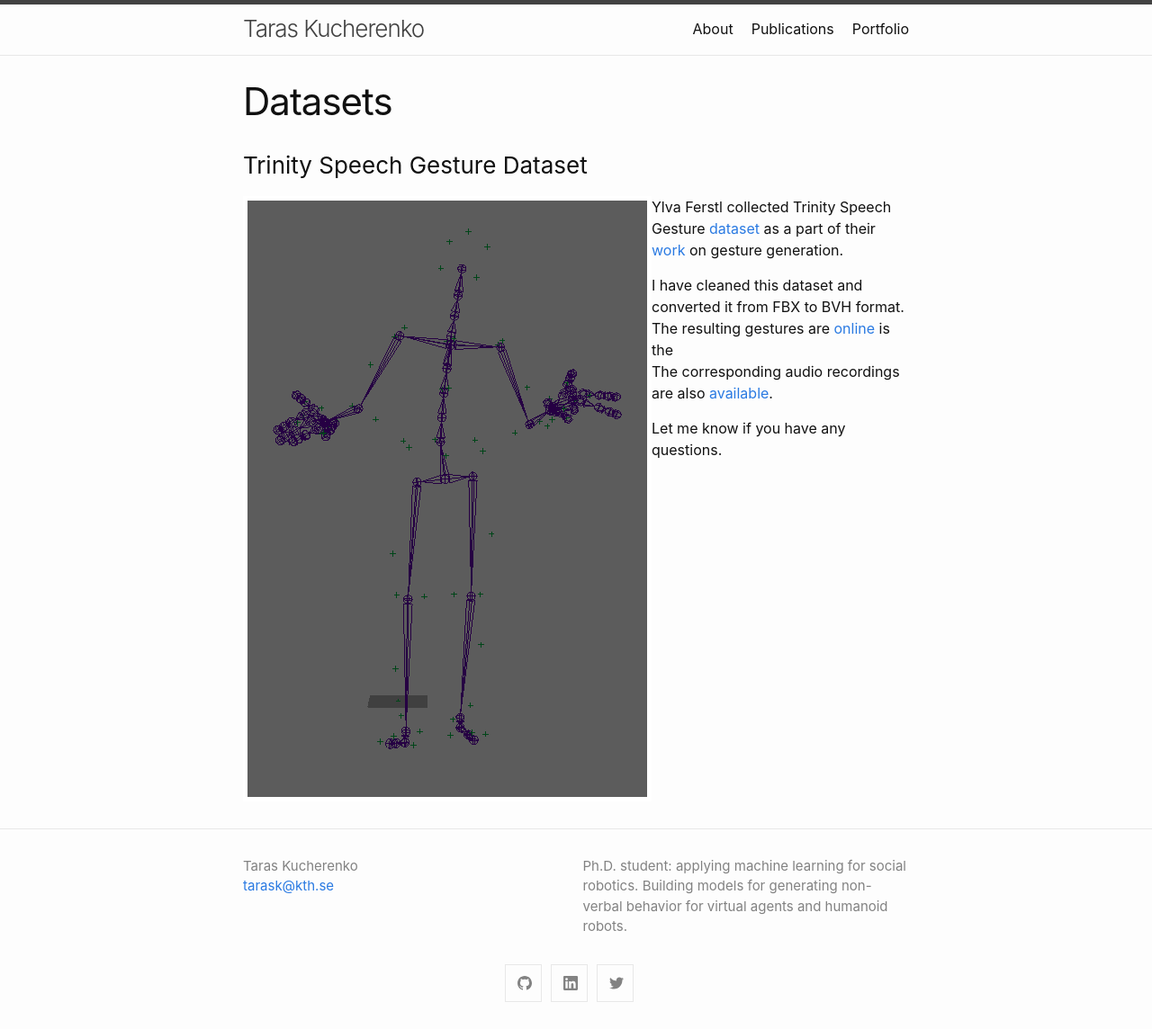
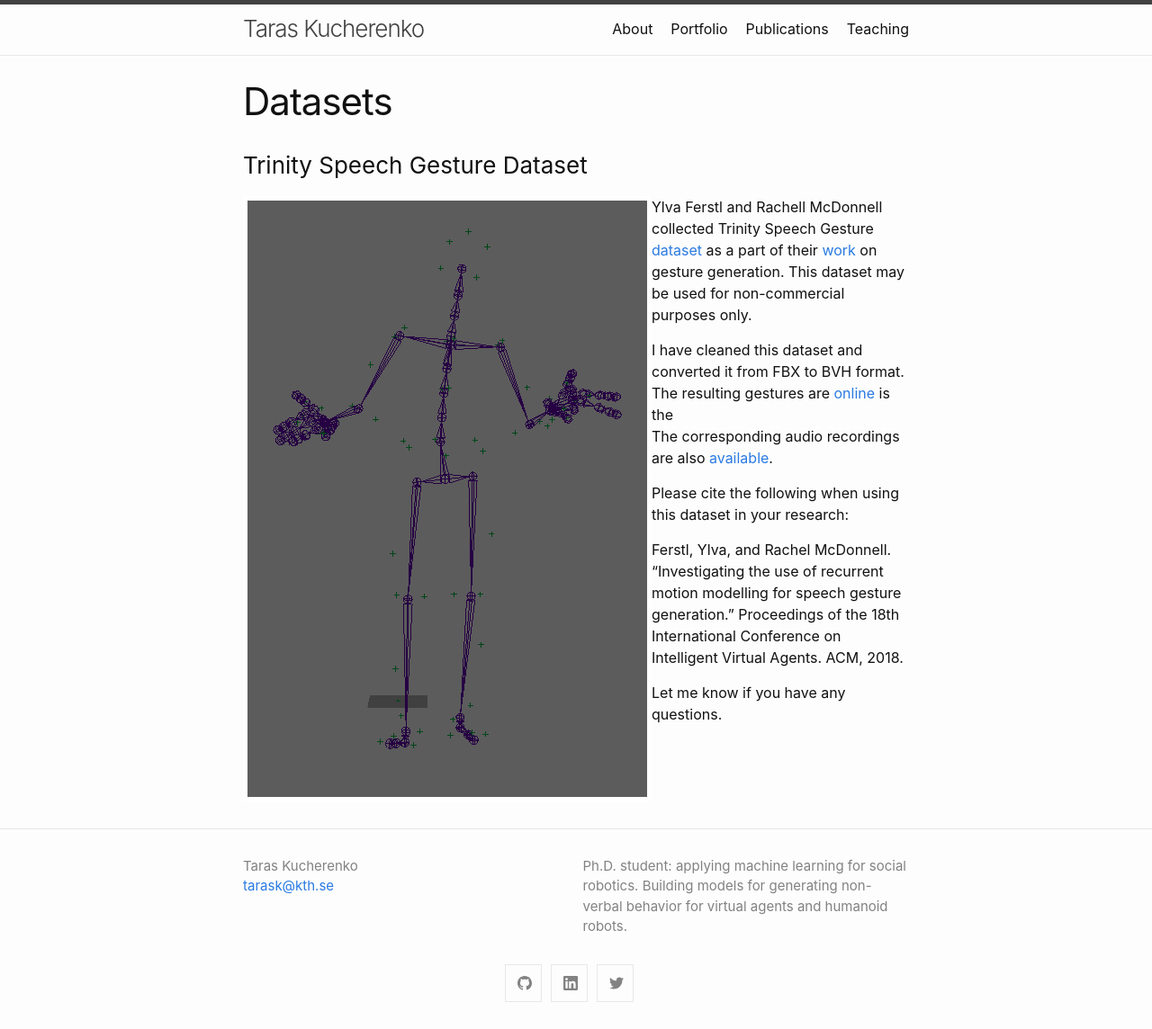
Before and after one commit to Svito-zar/Svito-zar.github.io, a Jekyll site: the page built from _pages/datasets.md, in a window 1280 px wide. Shown: the whole page at 90% size. Built offline with Jekyll 4.4.1, drawn with Linux system fonts in a browser that asks for light colours.

Commit message:
Added teaching page

```diff
--- a/_config.yml
+++ b/_config.yml
@@ -35,8 +35,10 @@
 # this and add the path to the pages in order as they should show up
 header_pages:
  - index.md
+ - _pages/portfolio.md
  - _pages/publications.md
- - _pages/portfolio.md
+ - _pages/teaching.md
+ #- _pages/datasets.md
 
 # Build settings
 markdown: kramdown
--- a/_pages/datasets.md
+++ b/_pages/datasets.md
@@ -8,11 +8,17 @@
 
 <!-- ![portrait](../assets/Trinity.png "Dataset") -->
 <img style="float: left; border: 5px solid white" src="../assets/Trinity.png" alt="trinity">
-Ylva Ferstl collected Trinity Speech Gesture [dataset](https://trinityspeechgesture.scss.tcd.ie/) as a part of their [work](https://www.scss.tcd.ie/Rachel.McDonnell/papers/IVA2018b.pdf) on gesture generation.
+Ylva Ferstl and Rachell McDonnell collected Trinity Speech Gesture [dataset](https://trinityspeechgesture.scss.tcd.ie/) as a part of their [work](https://www.scss.tcd.ie/Rachel.McDonnell/papers/IVA2018b.pdf) on gesture generation.
+This dataset may be used for non-commercial purposes only.
 
 
 I have cleaned this dataset and converted it from FBX to BVH format.
 The resulting gestures are [online](https://kth.box.com/s/eug26hckfiehvygkrsrbwv7rk89hg51a) is the  <br>
 The corresponding audio recordings are also [available](https://kth.box.com/s/fb71mmw1u3y8quh266bmaii804jpse8j).
 
+
+Please cite the following when using this dataset in your research:
+
+Ferstl, Ylva, and Rachel McDonnell. "Investigating the use of recurrent motion modelling for speech gesture generation." Proceedings of the 18th International Conference on Intelligent Virtual Agents. ACM, 2018.
+
 Let me know if you have any questions.
```
Also changed, not shown: _pages/teaching.md (added, +23 -0 lines), index.md (+0 -1 lines).
